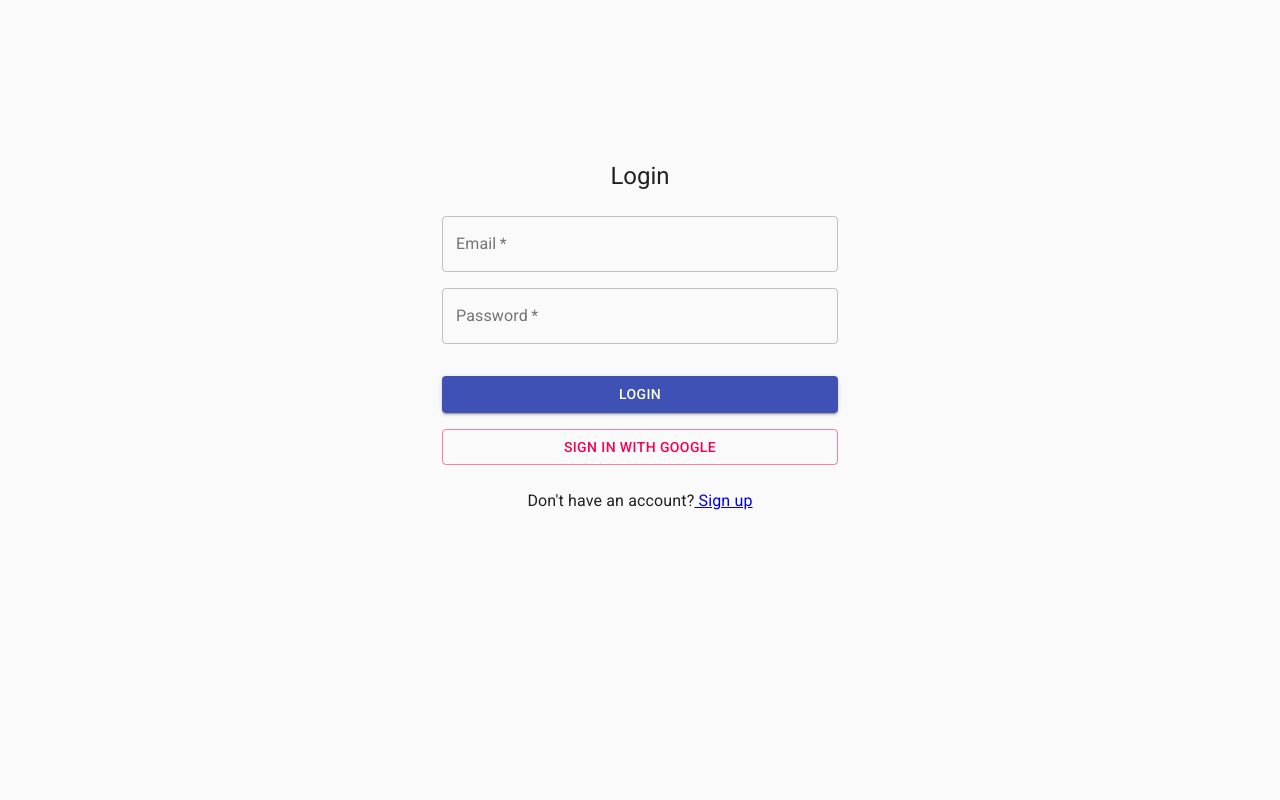
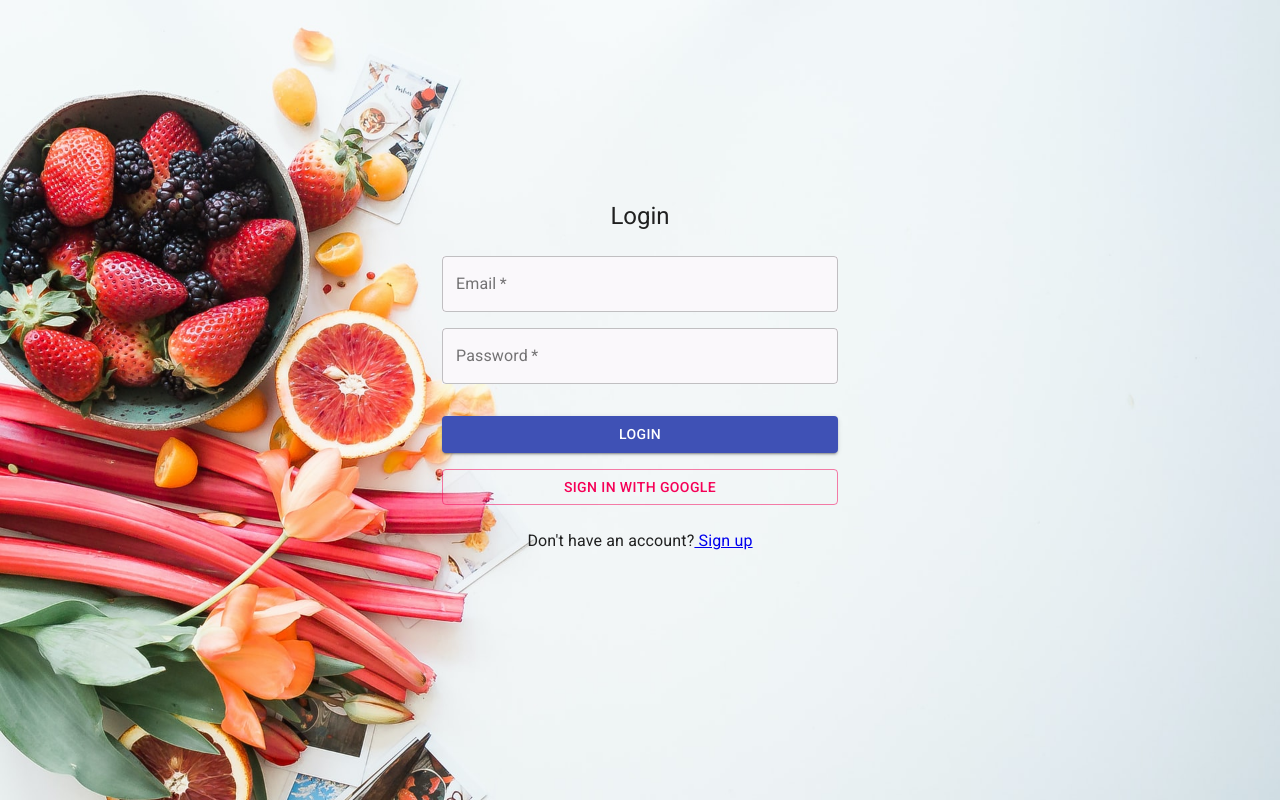
Before and after one commit to zzergy/Yummy, a React (Create React App) app: page /login in a window 1280 px wide. Built offline with nearby package versions, Linux system fonts and the light colour scheme; no server answers.

Commit message:
Changed the background

```diff
--- a/src/components/Login.js
+++ b/src/components/Login.js
@@ -9,18 +9,27 @@ import Container from '@material-ui/core/Container';
 import { Link, useHistory } from 'react-router-dom';
 import { AuthenticationContext } from '../context/AuthenticationContext';
 import { useSnackbar } from 'notistack';
+import background from "../img/1.jpg"
 
 const useStyles = makeStyles((theme) => ({
-  //wrapper (main container)
+  backgroudDiv: {
+    backgroundImage: `url(${background})`,
+    height: '100vh',
+    backgroundRepeat: "no-repeat",
+    backgroundSize: "cover"
+  },
   container: {
-    marginTop: theme.spacing(20),
+    paddingTop: theme.spacing(25),
     display: 'flex',
     flexDirection: 'column',
     alignItems: 'center',
   },
   form: {
-    width: '100%', // Fix IE 11 issue.
+    width: '100%',
     marginTop: theme.spacing(3),
+  },
+  textFields: {
+    background: "#faf8fb"
   },
   submit: {
     margin: theme.spacing(2, 0, 0),
@@ -82,6 +91,7 @@ export default function Login() {
 
 
   return (
+    <div className={classes.backgroudDiv}>
       <Container component="main" maxWidth="xs">
         <CssBaseline />
         <div className={classes.container}>
@@ -94,6 +104,7 @@ export default function Login() {
             <Grid container spacing={2}>
               <Grid item xs={12}>
                 <TextField
+                  className={classes.textFields}
                   variant="outlined"
                   required
                   fullWidth
@@ -109,6 +120,7 @@ export default function Login() {
 
               <Grid item xs={12}>
                 <TextField
+                  className={classes.textFields}
                   variant="outlined"
                   required
                   fullWidth
@@ -155,5 +167,6 @@ export default function Login() {
           </form>
         </div>
       </Container>
+    </div>
   );
 }
--- a/src/components/SignUp.js
+++ b/src/components/SignUp.js
@@ -11,19 +11,27 @@ import Container from '@material-ui/core/Container';
 import { Link, useHistory } from 'react-router-dom';
 import { AuthenticationContext } from '../context/AuthenticationContext';
 import { useSnackbar } from 'notistack';
+import background from "../img/1.jpg"
 
-//Material ui theme settings
 const useStyles = makeStyles((theme) => ({
-  //wrapper (main container)
+  backgroundDiv: {
+    backgroundImage: `url(${background})`,
+    height: '100vh',
+    backgroundRepeat: "no-repeat",
+    backgroundSize: "cover"
+  },
   container: {
-    marginTop: theme.spacing(10),
+    paddingTop: theme.spacing(10),
     display: 'flex',
     flexDirection: 'column',
     alignItems: 'center',
   },
   form: {
-    width: '100%', // Fix IE 11 issue.
+    width: '100%',
     marginTop: theme.spacing(3),
+  },
+  textFields: {
+    background: "#faf8fb"
   },
   submit: {
     margin: theme.spacing(1, 0, 0),
@@ -107,6 +115,7 @@ export default function SignUp() {
   }
 
   return (
+    <div className={classes.backgroundDiv}>
       <Container component="main" maxWidth="xs">
         <CssBaseline />
         <div className={classes.container}>
@@ -124,6 +133,7 @@ export default function SignUp() {
               {error.message.length !== 0 && <span>{error.message}</span>}
               <Grid item xs={12}>
                 <TextField
+                  className={classes.textFields}
                   variant="outlined"
                   required
                   fullWidth
@@ -137,6 +147,7 @@ export default function SignUp() {
 
               <Grid item xs={12}>
                 <TextField
+                  className={classes.textFields}
                   variant="outlined"
                   required
                   fullWidth
@@ -152,6 +163,7 @@ export default function SignUp() {
 
               <Grid item xs={12}>
                 <TextField
+                  className={classes.textFields}
                   variant="outlined"
                   required
                   fullWidth
@@ -168,6 +180,7 @@ export default function SignUp() {
 
               <Grid item xs={12}>
                 <TextField
+                  className={classes.textFields}
                   variant="outlined"
                   required
                   fullWidth
@@ -216,5 +229,7 @@ export default function SignUp() {
           </form>
         </div>
       </Container>
+    </div>
+
   );
 }
```
Also changed, not shown: src/img/1.jpg (added). Lines whose indentation alone changed are shown as unchanged.
